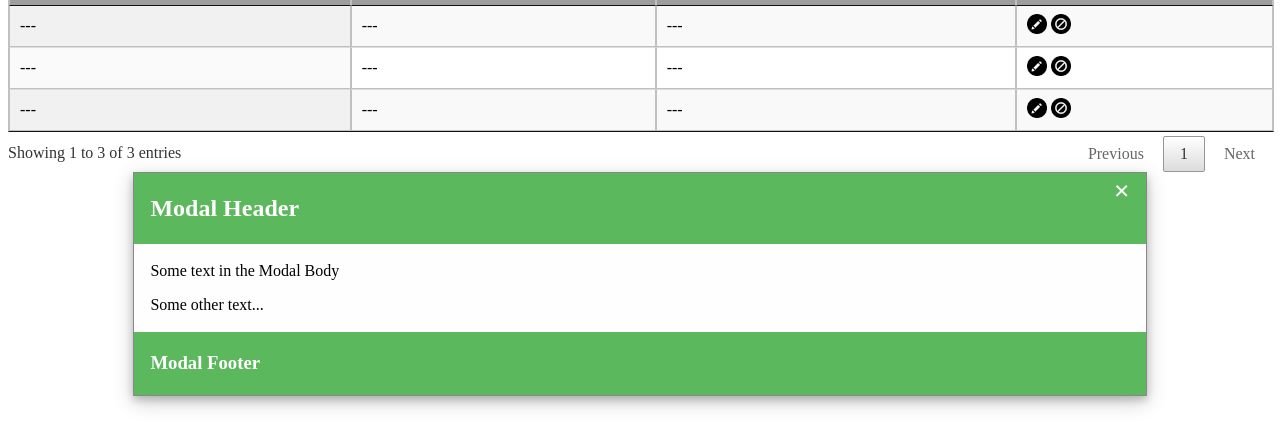
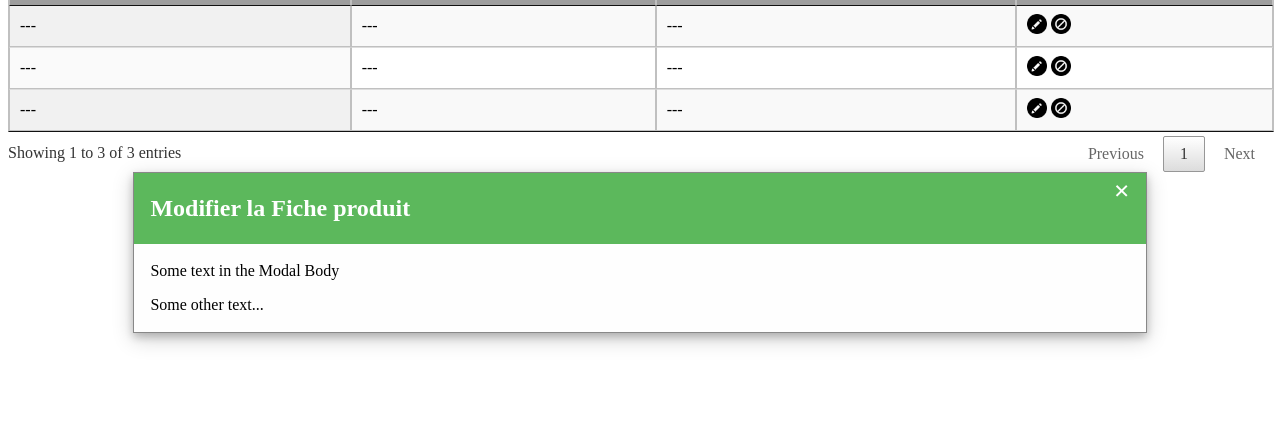
Before and after one commit to progiplus/progiplus.bak, a PHP site: page /produits.php in a window 1280 px wide. Shown: the part 136-584 px from the top of the page. Run offline with PHP 8.4, Linux system fonts and the light colour scheme; grey boxes are pictures that could not be loaded.

Commit message:
Modif modale

```diff
--- a/produits.php
+++ b/produits.php
@@ -25,22 +25,22 @@
       <td>---</td>
       <td>---</td>
       <td>---</td>
-      <td><a href="***"><img src="assets/pencil.png" title="Modifier Profil client" alt="bouton_modifier" height="20"/></a>
-          <a href="***"><img src="assets/cancel.png" title="Supprimer Profil client" alt="bouton_supprimer" height="20"/></a></td>
+      <td><img class="modal_modif" src="assets/pencil.png" title="Modifier Profil client" alt="bouton_modifier" height="20">
+          <a href="#"><img src="assets/cancel.png" title="Supprimer Profil client" alt="bouton_supprimer" height="20"/></a></td>
     </tr>
     <tr>
       <td>---</td>
       <td>---</td>
       <td>---</td>
-      <td><a href="***"><img src="assets/pencil.png" title="Modifier Profil client" alt="bouton_modifier" height="20"/></a>
-          <a href="***"><img src="assets/cancel.png" title="Supprimer Profil client" alt="bouton_supprimer" height="20"/></a></td>
+      <td><img class="modal_modif" src="assets/pencil.png" title="Modifier Profil client" alt="bouton_modifier" height="20">
+          <a href="#"><img src="assets/cancel.png" title="Supprimer Profil client" alt="bouton_supprimer" height="20"/></a></td>
     </tr>
     <tr>
       <td>---</td>
       <td>---</td>
       <td>---</td>
-      <td><img id="modal_modif" src="assets/pencil.png" title="Modifier Profil client" alt="bouton_modifier" height="20">
-          <a href="***"><img src="assets/cancel.png" title="Supprimer Profil client" alt="bouton_supprimer" height="20"/></a></td>
+      <td><img class="modal_modif" src="assets/pencil.png" title="Modifier Profil client" alt="bouton_modifier" height="20">
+          <a href="#"><img src="assets/cancel.png" title="Supprimer Profil client" alt="bouton_supprimer" height="20"/></a></td>
     </tr>
   </tbody>
 </table>
@@ -49,27 +49,28 @@
   <div class="modal-content">
   <div class="modal-header">
     <span class="close">&times;</span>
-      <h2>Modal Header</h2>
+    <h2>Modifier la Fiche produit</h2>
   </div>
     <div class="modal-body">
       <p>Some text in the Modal Body</p>
       <p>Some other text...</p>
-  </div>
-  <div class="modal-footer">
-    <h3>Modal Footer</h3>
     </div>
   </div>
 </div>
 
 <script type="text/javascript" src="includes/scripts/jquery-3.3.1.min.js"></script>
 
-<script>
+<script type="text/javascript">
+
   var modal = document.getElementById('modal_modif_client');
-var btn = document.getElementById("modal_modif");
+  var btn = document.getElementsByClassName("modal_modif");
   var span = document.getElementsByClassName("close")[0];
-btn.onclick = function() {
+  for(i=0; i<btn.length; i++){
+    btn[i].onclick = function() {
         modal.style.display = "block";
     }
+  }
+
   span.onclick = function() {
       modal.style.display = "none";
   }
@@ -79,6 +80,7 @@ window.onclick = function(event) {
           modal.style.display = "none";
       }
 }
+
 </script>
 
 <script type="text/javascript" src="includes/scripts/datatables.js"></script>
```
Also changed, not shown: client.php (+5 -4 lines). Lines whose indentation alone changed are shown as unchanged.
